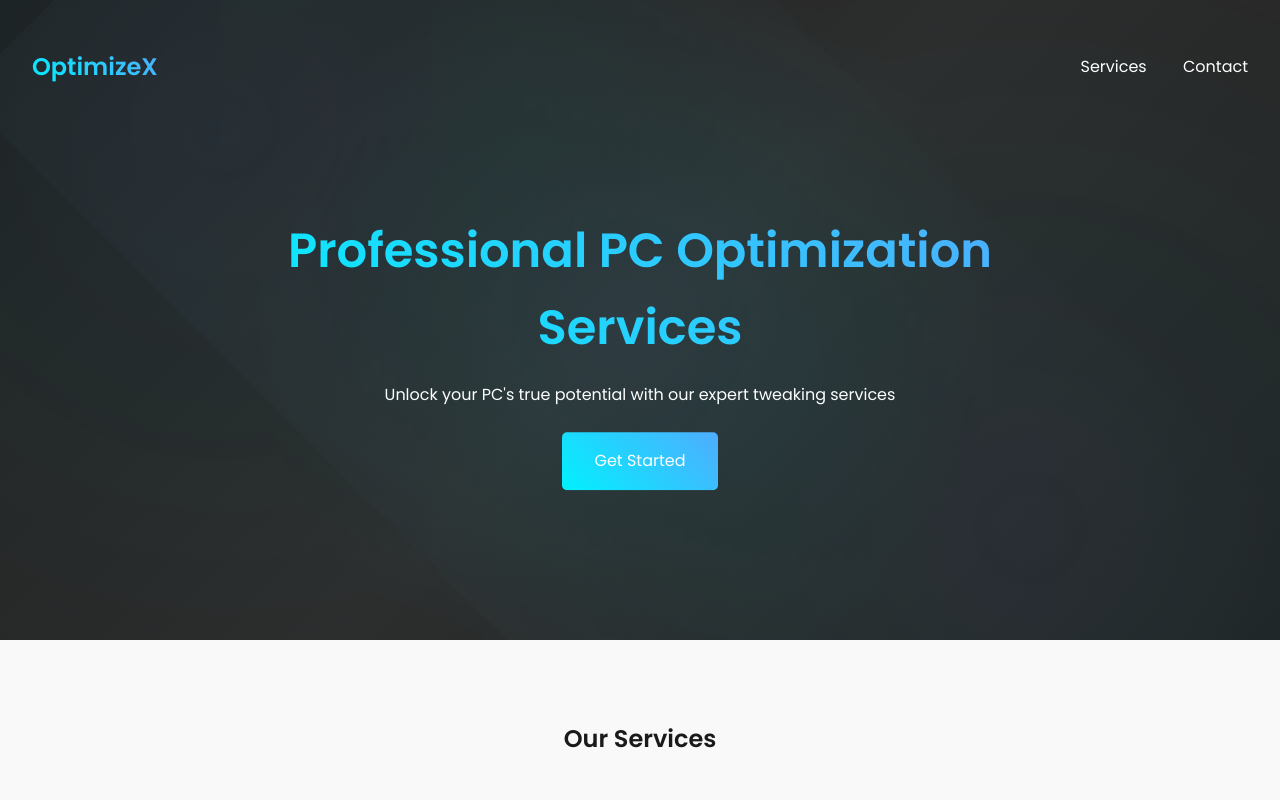
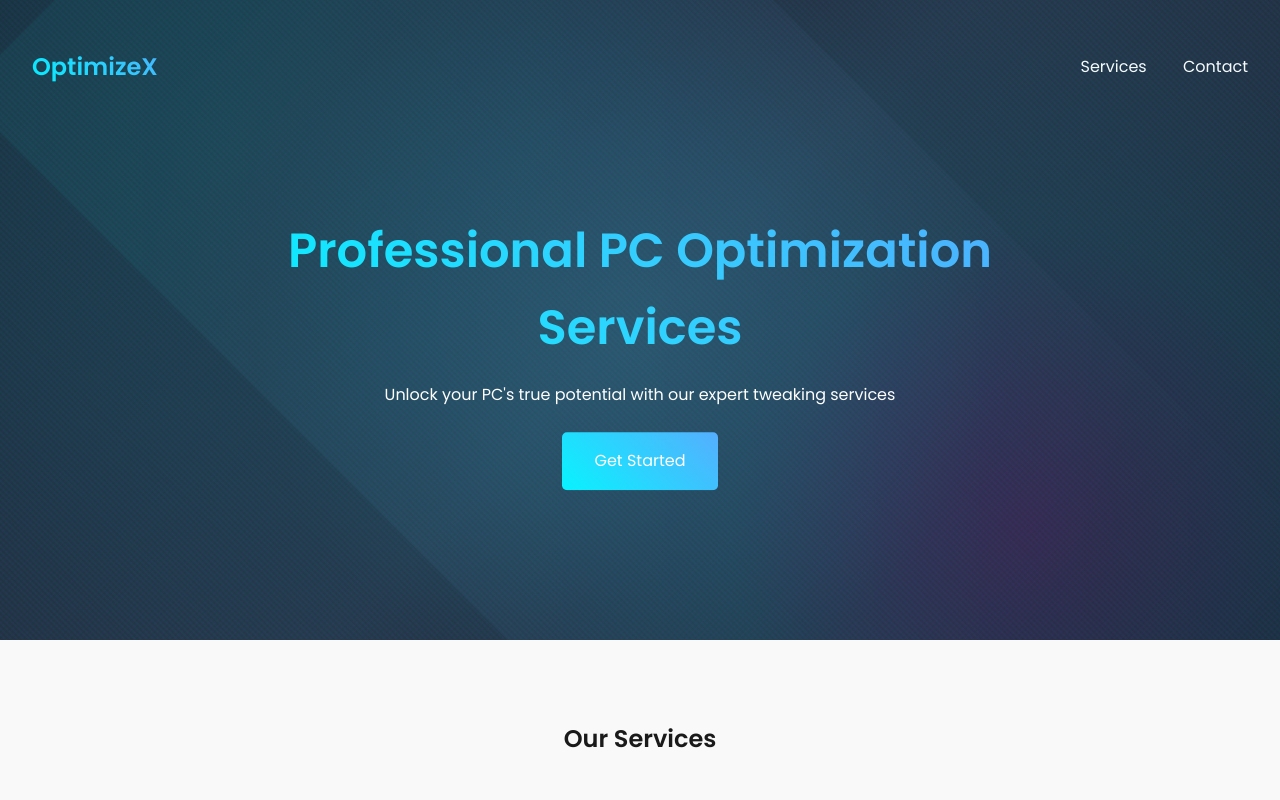
Before and after one commit to bradygov/Tweaking-site, a plain HTML site: page index.html in a window 1280 px wide. Shown: the top 800 px of the page. Drawn offline with Linux system fonts and the light colour scheme.

Commit message:
Updating hero section

```diff
--- a/styles.css
+++ b/styles.css
@@ -11,7 +11,7 @@ body {
 }
 
 .hero {
-    background: linear-gradient(135deg, #1a1a1a 0%, #2a2a2a 50%, #1f1f1f 100%);
+    background: linear-gradient(135deg, #0f1923 0%, #1a2634 50%, #0f1923 100%);
     color: white;
     padding: 2rem;
     min-height: 80vh;
@@ -34,26 +34,31 @@ body {
 
 .hero::before {
     background:
-        radial-gradient(circle at 20% 20%, rgba(79, 172, 254, 0.1) 0%, rgba(0, 242, 254, 0.05) 25%, transparent 50%),
-        radial-gradient(circle at 80% 80%, rgba(79, 172, 254, 0.1) 0%, rgba(0, 242, 254, 0.05) 25%, transparent 50%),
-        radial-gradient(circle at 50% 50%, rgba(79, 172, 254, 0.1) 0%, rgba(0, 242, 254, 0.05) 25%, transparent 50%);
+        radial-gradient(circle at 20% 20%, rgba(0, 255, 255, 0.15) 0%, rgba(0, 242, 254, 0.1) 25%, transparent 50%),
+        radial-gradient(circle at 80% 80%, rgba(255, 0, 255, 0.15) 0%, rgba(0, 242, 254, 0.1) 25%, transparent 50%),
+        radial-gradient(circle at 50% 50%, rgba(0, 255, 255, 0.15) 0%, rgba(0, 242, 254, 0.1) 25%, transparent 50%),
+        repeating-linear-gradient(45deg, rgba(0, 255, 255, 0.05) 0px, rgba(0, 255, 255, 0.05) 2px, transparent 2px, transparent 4px),
+        repeating-linear-gradient(-45deg, rgba(255, 0, 255, 0.05) 0px, rgba(255, 0, 255, 0.05) 2px, transparent 2px, transparent 4px);
     animation: particleFloat 20s ease-in-out infinite;
 }
 
 .hero::after {
-    background: linear-gradient(45deg, rgba(79, 172, 254, 0.05) 0%, transparent 100%);
+    background:
+        linear-gradient(45deg, rgba(0, 255, 255, 0.1) 0%, transparent 100%),
+        radial-gradient(circle at 50% 50%, rgba(255, 0, 255, 0.1) 0%, transparent 70%);
     animation: shimmer 10s ease-in-out infinite alternate;
+    mix-blend-mode: screen;
 }
 
 @keyframes gradientShift {
     0% {
-        background: linear-gradient(135deg, #1a1a1a 0%, #2a2a2a 50%, #1f1f1f 100%);
+        background: linear-gradient(135deg, #0f1923 0%, #1a2634 50%, #0f1923 100%);
     }
     50% {
-        background: linear-gradient(135deg, #1f1f1f 0%, #2d2d2d 50%, #222222 100%);
+        background: linear-gradient(135deg, #1a2634 0%, #243748 50%, #1a2634 100%);
     }
     100% {
-        background: linear-gradient(135deg, #1a1a1a 0%, #2a2a2a 50%, #1f1f1f 100%);
+        background: linear-gradient(135deg, #0f1923 0%, #1a2634 50%, #0f1923 100%);
     }
 }
 
```
